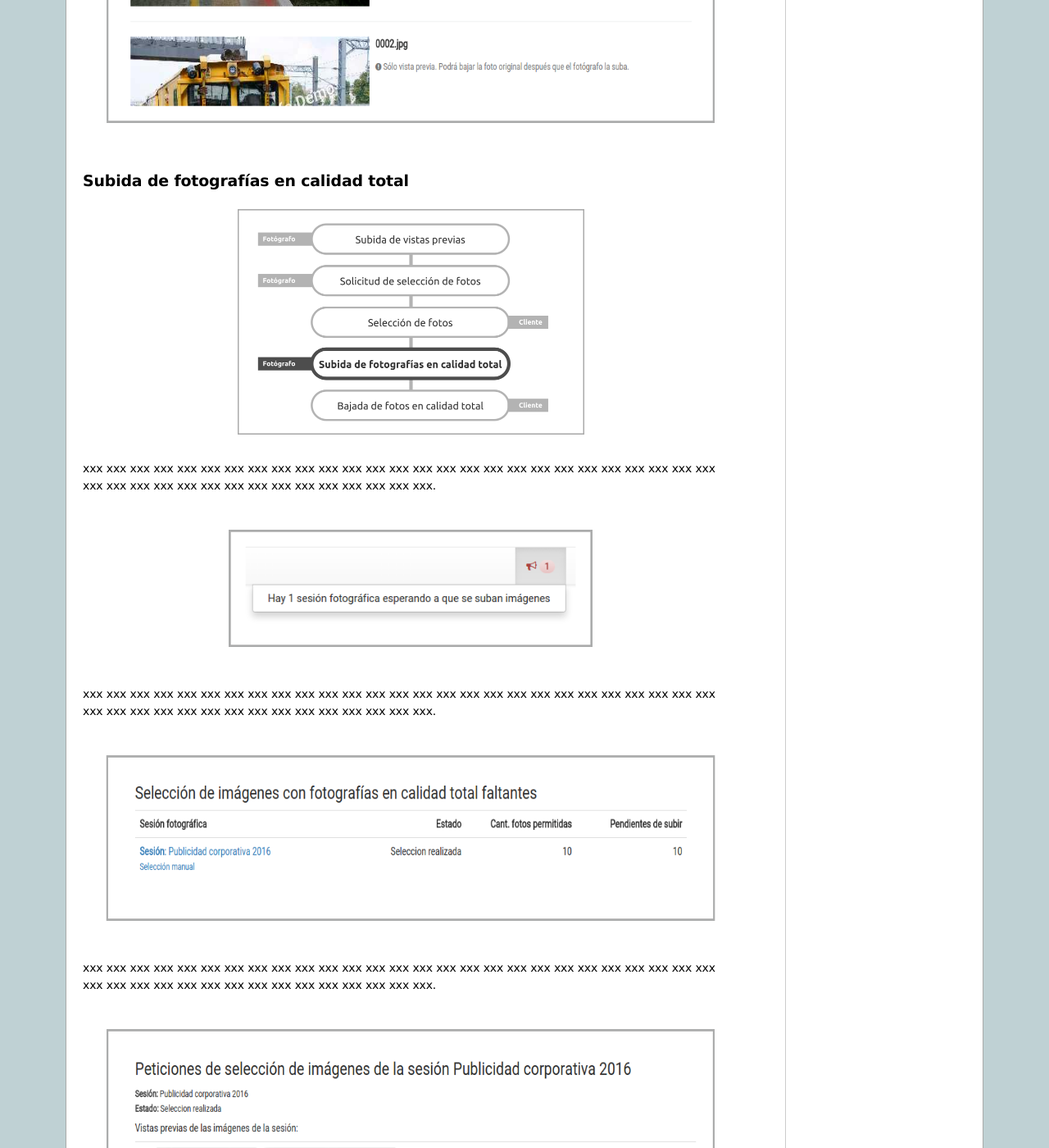
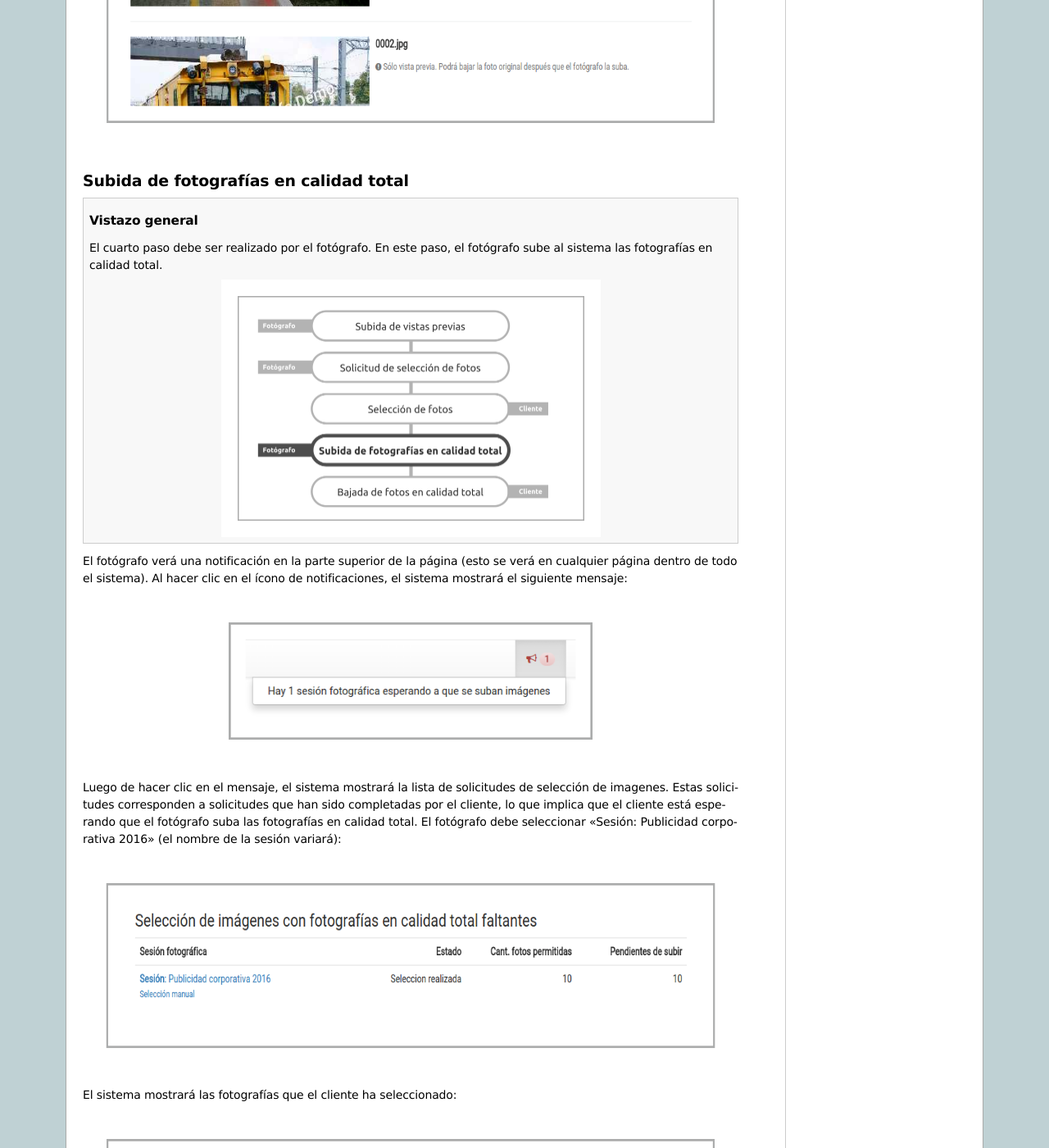
Before and after one commit to florzanetta/lumina, a Sphinx documentation site: the page built from doc/tutorial_photo_upload_and_selection.rst, in a window 1280 px wide and 1400 px high, scrolled down 12211 px. Shown: the whole window at 82% size. Built offline with Sphinx 7.4.7, drawn with Linux system fonts in a browser that asks for light colours; some of the changed text lies outside the part shown.

Commit message:
Update docs

```diff
--- a/doc/tutorial_photo_upload_and_selection.rst
+++ b/doc/tutorial_photo_upload_and_selection.rst
@@ -200,94 +200,93 @@ todavía no podrá bajar las fotografías en calidad total.
 Subida de fotografías en calidad total
 --------------------------------------
 
-.. image:: images-border/workflow-photo-selection-04.png
-   :scale: 50%
-   :align: center
+.. topic:: Vistazo general
+
+   El cuarto paso debe ser realizado por el fotógrafo. En este paso, el fotógrafo
+   sube al sistema las fotografías en calidad total.
+
+   .. image:: images-border/workflow-photo-selection-04.png
+      :scale: 50%
+      :align: center
 
 
-xxx xxx xxx xxx xxx xxx xxx xxx xxx xxx xxx xxx xxx xxx
-xxx xxx xxx xxx xxx xxx xxx xxx xxx xxx xxx xxx xxx xxx xxx xxx
-xxx xxx xxx xxx xxx xxx xxx xxx xxx xxx xxx xxx.
+El fotógrafo verá una notificación en la parte superior de la página (esto se verá
+en cualquier página dentro de todo el sistema). Al hacer clic en el ícono de notificaciones,
+el sistema mostrará el siguiente mensaje:
 
 .. image:: images-border/session-photo-selection-request-10-photographer-notification.png
    :scale: 90%
    :align: center
 
-xxx xxx xxx xxx xxx xxx xxx xxx xxx xxx xxx xxx xxx xxx
-xxx xxx xxx xxx xxx xxx xxx xxx xxx xxx xxx xxx xxx xxx xxx xxx
-xxx xxx xxx xxx xxx xxx xxx xxx xxx xxx xxx xxx.
+Luego de hacer clic en el mensaje, el sistema mostrará la lista
+de solicitudes de selección de imagenes. Estas solicitudes corresponden a solicitudes
+que han sido completadas por el cliente, lo que implica que el cliente está
+esperando que el fotógrafo suba las fotografías en calidad total. El fotógrafo
+debe seleccionar "Sesión: Publicidad corporativa 2016" (el nombre de la sesión variará):
 
 .. image:: images-border/session-photo-selection-request-11-photographer-pending-list.png
    :scale: 90%
    :align: center
 
-xxx xxx xxx xxx xxx xxx xxx xxx xxx xxx xxx xxx xxx xxx
-xxx xxx xxx xxx xxx xxx xxx xxx xxx xxx xxx xxx xxx xxx xxx xxx
-xxx xxx xxx xxx xxx xxx xxx xxx xxx xxx xxx xxx.
+El sistema mostrará las fotografías que el cliente ha seleccionado:
 
 .. image:: images-border/session-photo-selection-request-12-photographer-pending-detail-top.png
    :scale: 90%
    :align: center
 
-xxx xxx xxx xxx xxx xxx xxx xxx xxx xxx xxx xxx xxx xxx
-xxx xxx xxx xxx xxx xxx xxx xxx xxx xxx xxx xxx xxx xxx xxx xxx
-xxx xxx xxx xxx xxx xxx xxx xxx xxx xxx xxx xxx.
+En la parte inferior de la página, el sistema mostrará el componente para seleccionar
+las fotografías en calidad total. Para seleccionar los archivos, hace falta
+seleccionar la opción "Choose Files":
 
 .. image:: images-border/session-photo-selection-request-13-photographer-pending-detail-bottom.png
    :scale: 90%
    :align: center
 
-xxx xxx xxx xxx xxx xxx xxx xxx xxx xxx xxx xxx xxx xxx
-xxx xxx xxx xxx xxx xxx xxx xxx xxx xxx xxx xxx xxx xxx xxx xxx
-xxx xxx xxx xxx xxx xxx xxx xxx xxx xxx xxx xxx.
+El navegador permitirá seleccionar las fotografías. En este caso, lo recomendable es
+seleccionar todas las fotografías en calidad total (aún aquelas que no han sido seleccionadas
+por el cliente, ya que el sistema, automáticamente filtrará las fotografías que no han
+sido elegidas por el cliente):
 
 .. image:: images-border/session-photo-selection-request-14-photographer-pending-select-files.png
    :scale: 90%
    :align: center
 
-xxx xxx xxx xxx xxx xxx xxx xxx xxx xxx xxx xxx xxx xxx
-xxx xxx xxx xxx xxx xxx xxx xxx xxx xxx xxx xxx xxx xxx xxx xxx
-xxx xxx xxx xxx xxx xxx xxx xxx xxx xxx xxx xxx.
+Luego de confirmar la selección, el sistema hará el filtrado antes mencionado. Como este
+proceso puede requerir mucho tiempo, el sistema mostrará el progreso:
 
 .. image:: images-border/session-photo-selection-request-15-photographer-calculate-checksum.png
    :scale: 90%
    :align: center
 
-xxx xxx xxx xxx xxx xxx xxx xxx xxx xxx xxx xxx xxx xxx
-xxx xxx xxx xxx xxx xxx xxx xxx xxx xxx xxx xxx xxx xxx xxx xxx
-xxx xxx xxx xxx xxx xxx xxx xxx xxx xxx xxx xxx.
+Al finalizar, el fotógrafo podrá seleccionar la opción "Cerrar":
 
 .. image:: images-border/session-photo-selection-request-16-photographer-calculate-checksum-done.png
    :scale: 90%
    :align: center
 
-xxx xxx xxx xxx xxx xxx xxx xxx xxx xxx xxx xxx xxx xxx
-xxx xxx xxx xxx xxx xxx xxx xxx xxx xxx xxx xxx xxx xxx xxx xxx
-xxx xxx xxx xxx xxx xxx xxx xxx xxx xxx xxx xxx.
+Ahora el fotógrafo podrá seleccionar la opción "Subir imágenes" para subir las fotografías
+en calidad total:
 
 .. image:: images-border/session-photo-selection-request-17-photographer-ready-to-upload.png
    :scale: 90%
    :align: center
 
-xxx xxx xxx xxx xxx xxx xxx xxx xxx xxx xxx xxx xxx xxx
-xxx xxx xxx xxx xxx xxx xxx xxx xxx xxx xxx xxx xxx xxx xxx xxx
-xxx xxx xxx xxx xxx xxx xxx xxx xxx xxx xxx xxx.
+El sistema comenzará la subida de las fotografías en calidad total, y mostrará
+al fotógrafo el progreso:
 
 .. image:: images-border/session-photo-selection-request-18-photographer-uploading.png
    :scale: 90%
    :align: center
 
-xxx xxx xxx xxx xxx xxx xxx xxx xxx xxx xxx xxx xxx xxx
-xxx xxx xxx xxx xxx xxx xxx xxx xxx xxx xxx xxx xxx xxx xxx xxx
-xxx xxx xxx xxx xxx xxx xxx xxx xxx xxx xxx xxx.
+Al finalizar la subida de las fotografías en calidad total, se habilitará
+el botón "Cerrar":
 
 .. image:: images-border/session-photo-selection-request-19-photographer-upload-done.png
    :scale: 90%
    :align: center
 
-xxx xxx xxx xxx xxx xxx xxx xxx xxx xxx xxx xxx xxx xxx
-xxx xxx xxx xxx xxx xxx xxx xxx xxx xxx xxx xxx xxx xxx xxx xxx
-xxx xxx xxx xxx xxx xxx xxx xxx xxx xxx xxx xxx.
+El sistema mostrará un mensaje, informando que las fotografías
+fueron subidas exitosamente.
 
 .. image:: images-border/session-photo-selection-request-20-photographer-upload-done-success.png
    :scale: 90%
```
